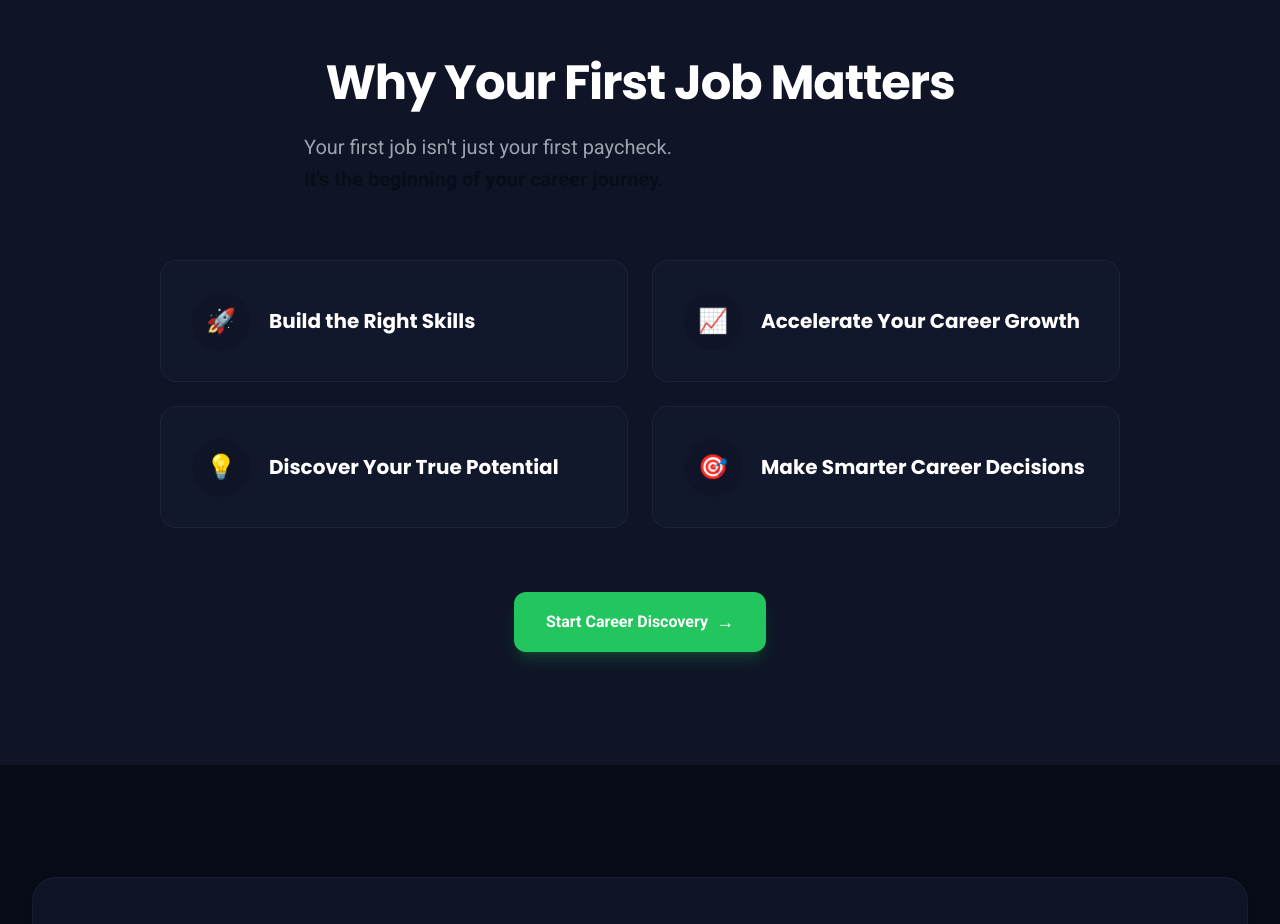
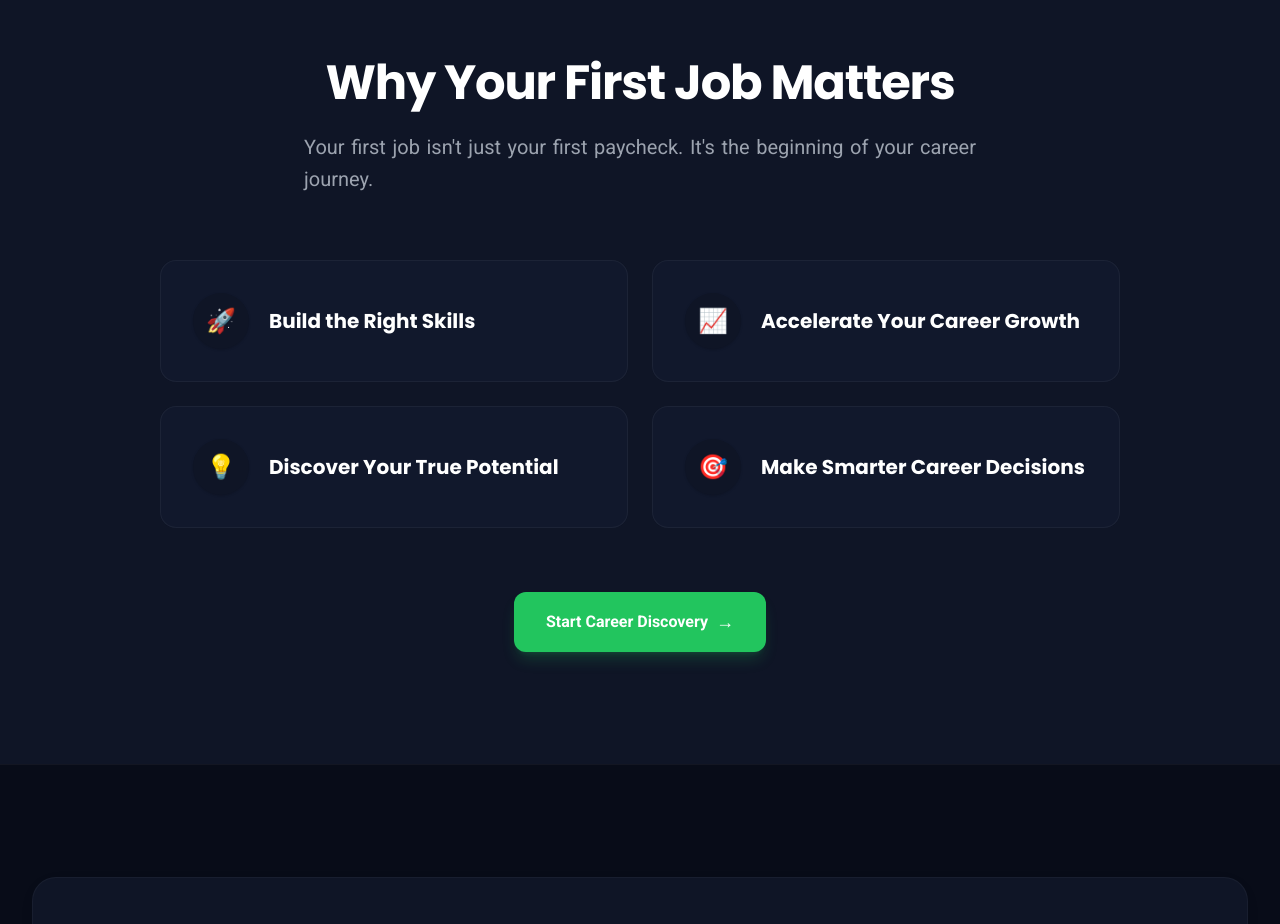
Before and after one commit to phanindra73/cvkaro-public, a React (Vite) app: page / in a window 1280 px wide. Shown: the part 940-1864 px from the top of the page. Built offline with nearby package versions, Linux system fonts and the light colour scheme.

Commit message:
why your first job matter add commit

```diff
--- a/src/components/WhyFirstJobMatters.tsx
+++ b/src/components/WhyFirstJobMatters.tsx
@@ -23,8 +23,7 @@ export default function WhyFirstJobMatters({ onGetStartedClick }: Props) {
             Why Your First Job Matters
           </h2>
           <p className="text-lg sm:text-xl text-text-muted leading-relaxed max-w-2xl mx-auto">
-            Your first job isn't just your first paycheck. <br className="hidden sm:block" />
-            <span className="font-semibold text-navy-dark/90">It's the beginning of your career journey.</span>
+            Your first job isn't just your first paycheck. It's the beginning of your career journey.
           </p>
         </div>
 
```
